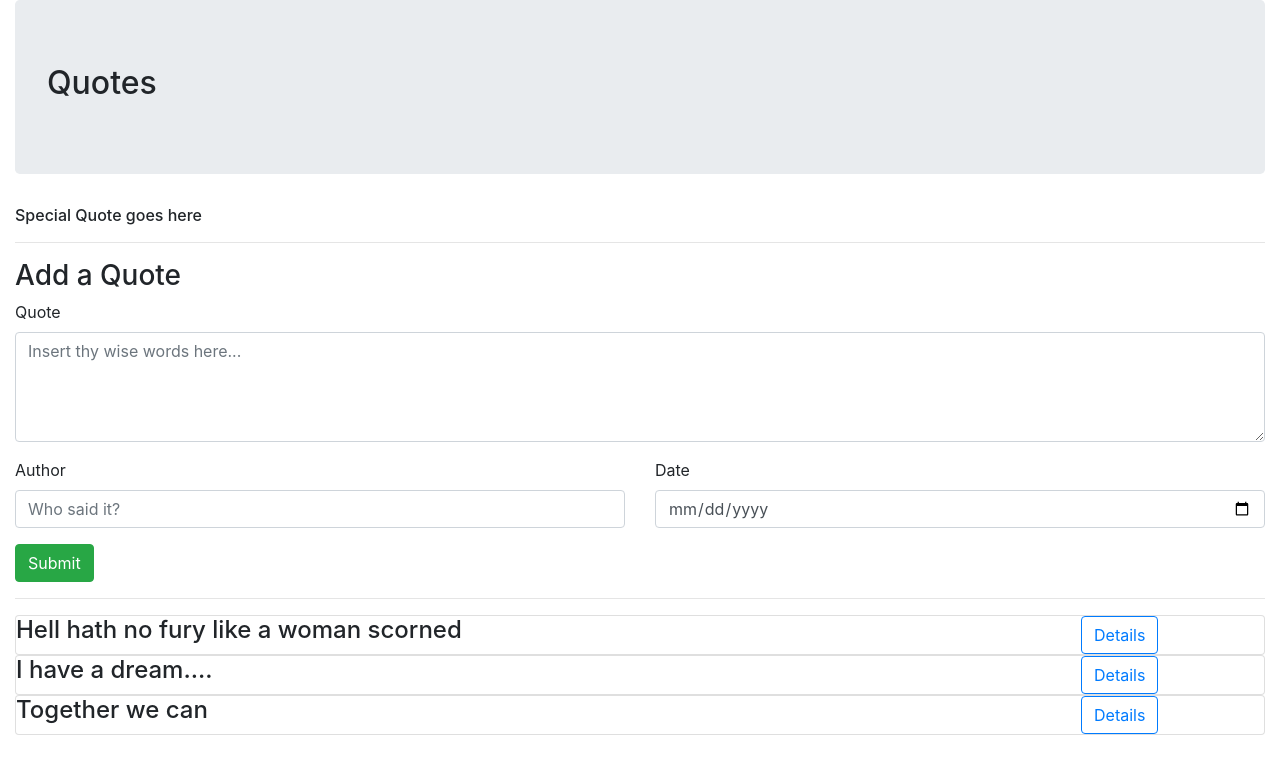
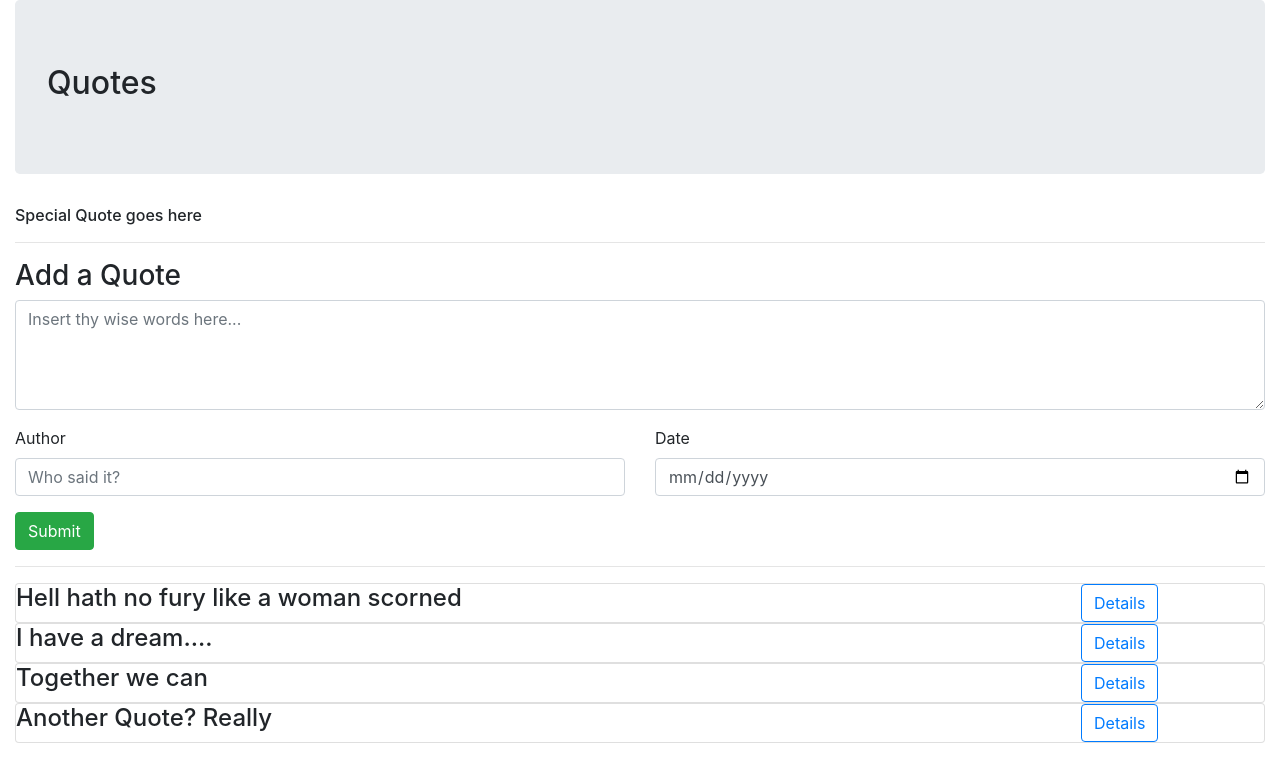
Before and after one commit to Nicholas-Muturi/mc21-quotes, an Angular app: page / in a window 1280 px wide. Shown: the top 782 px of the page. Built offline with nearby package versions, Linux system fonts and the light colour scheme.

Commit message:
Fixed form date picker, form works fully - validation left

```diff
--- a/src/app/date-passed.pipe.ts
+++ b/src/app/date-passed.pipe.ts
@@ -5,8 +5,7 @@ import { Pipe, PipeTransform } from '@angular/core';
 })
 export class DatePassedPipe implements PipeTransform {
 
-  transform(value: any, ...args: any[]): any {
-    return null;
+  transform(value: any): number {
+    return 0;
   }
-
 }
--- a/src/app/quote-details/quote-details.component.html
+++ b/src/app/quote-details/quote-details.component.html
@@ -3,7 +3,7 @@
     <p>By: {{quote.author}}</p>
   </div>
   <div class="col-md-5">
-    <small>Days passed: {{quote.daysPassed|date}}</small>
+    <small>Days passed: {{quote.creationDate|datePassed}}</small>
   </div>
 </div>
 
--- a/src/app/quote-form/quote-form.component.html
+++ b/src/app/quote-form/quote-form.component.html
@@ -1,8 +1,8 @@
+<div id="formDiv">
     <h3>Add a Quote</h3>
-<form #quoteForm='ngForm' (ngSubmit)='submitForm(quoteForm)'>
+    <form #quoteForm='ngForm' (ngSubmit)='submitForm()'>
         <div class="form-group">
-    <label for="quoteInput">Quote</label>
-    <textarea type="text" name="quote" id="quoteInput" rows="4" class="form-control" [(ngModel)]="newQuote.quote"
+            <textarea type="text" name="quote" id="quoteInput" rows="4" class="form-control" [(ngModel)]='newQuote.quote'
             #quote='ngModel' placeholder="Insert thy wise words here..." required></textarea>
         </div>
 
@@ -10,17 +10,16 @@
             <div class="col-md-6">
             <div class="form-group">
                 <label for="authorInput">Author</label>
-        <input type="text" id="authorInput" class="form-control" [(ngModel)]="newQuote.author" name="author"
+                <input type="text" id="authorInput" class="form-control" [(ngModel)]='newQuote.author' name="author"
                 #author='ngModel' placeholder="Who said it?" required>
             </div>
             </div>
             <div class="col-md-6">
             <label for="date">Date</label>
-        <input type="date" class="form-control" [(ngModel)]="newQuote.daysPassed" name="daysPassed" #daysPassed='ngModel' required>
+            <input type="date" class="form-control" [(ngModel)]='newQuote.creationDate' name="creationDate" #creationDate='ngModel'
+                required>
             </div>
         </div>
-
-
         <button type="submit" class="btn btn-success">Submit</button>
-
     </form>
+</div>
--- a/src/app/quote-form/quote-form.component.ts
+++ b/src/app/quote-form/quote-form.component.ts
@@ -1,6 +1,5 @@
 import { Component, OnInit, Output, EventEmitter } from '@angular/core';
 import { Quote } from '../quote';
-import { NgForm } from '@angular/forms';
 
 
 @Component({
@@ -17,9 +16,8 @@ export class QuoteFormComponent implements OnInit {
   newQuote = new Quote(0,"","",new Date(),0,0,0);
   @Output() quoteAdd = new EventEmitter<Quote>();
 
-  submitForm(form: NgForm){
+  submitForm(){
     this.quoteAdd.emit(this.newQuote);
-    form.reset();
     this.newQuote = new Quote(0,"","",new Date(),0,0,0);
   }
 
--- a/src/app/quote.ts
+++ b/src/app/quote.ts
@@ -1,10 +1,12 @@
 export class Quote {
     showDetails: boolean;
+    daysPassed: number;
+
     constructor(
         public id: number,
         public quote: string,
         public author: string,
-        public daysPassed: Date,
+        public creationDate: Date,
         public upvote: number,
         public downvote: number,
         public voteDifference: number
--- a/src/app/quote/quote.component.html
+++ b/src/app/quote/quote.component.html
@@ -6,9 +6,7 @@
     <h6>Special Quote goes here</h6>
   </div>
   <hr>
-  <div id="formDiv">
-    <quote-form (quoteAdd)="addQuote($event)"></quote-form>
-  </div>
+  <quote-form (quoteAdd)="addQuote($event)"></quote-form>
   <hr>
   <div id="detailsDiv" *ngFor='let quote of quotes; let i = index'>
     <div class="card">
@@ -20,13 +18,8 @@
           <button class="btn btn-outline-primary" (click)="toggleDetails(i)">Details</button>
         </div>
       </div>
-      <quote-details
-        *ngIf='quote.showDetails'
-        [quote]='quote'
-        (upVote)='upvoteQuote(i)'
-        (downVote)='downvoteQuote(i)'
-        (quoteDel)='deleteQuote(i)'
-      ></quote-details>
+      <quote-details *ngIf='quote.showDetails' [quote]='quote' (upVote)='upvoteQuote(i)' (downVote)='downvoteQuote(i)'
+        (quoteDel)='deleteQuote(i)'></quote-details>
     </div>
   </div>
 </div>
--- a/src/app/quote/quote.component.ts
+++ b/src/app/quote/quote.component.ts
@@ -13,9 +13,10 @@ export class QuoteComponent implements OnInit {
   }
 
   quotes: Quote[] = [
-    new Quote(0,"Hell hath no fury like a woman scorned","Whoever it was",new Date(2019,14,1),0,0,0),
-    new Quote(1,"I have a dream....","Martin Luther King Jnr",new Date(2019,18,5),0,0,0),
-    new Quote(2,"Together we can","Obama",new Date(2009,2,4),0,0,0)
+    new Quote(0,"Hell hath no fury like a woman scorned","Whoever it was",new Date(2019,8,11),0,0,0),
+    new Quote(1,"I have a dream....","Martin Luther King Jnr",new Date(2019,5,18),0,0,0),
+    new Quote(2,"Together we can","Obama",new Date(2009,4,20),0,0,0),
+    new Quote(3,"Another Quote? Really","werwerwer",new Date(2019,8,19),0,0,0)
   ];
 
   //Button Functions
@@ -23,12 +24,11 @@ export class QuoteComponent implements OnInit {
     this.quotes[index].showDetails = !this.quotes[index].showDetails
   }
 
-  addQuote(newQuote){
+  addQuote(quote){
     let quoteLength = this.quotes.length;
-    newQuote.id = quoteLength + 1;
-    newQuote.daysPassed = newQuote.daysPassed;
-    this.quotes.push(newQuote);
-    console.log(newQuote.daysPassed);
+    quote.id = quoteLength + 1;
+    quote.creationDate = new Date(quote.creationDate);
+    this.quotes.push(quote);
   }
 
   upvoteQuote(index: number){
```
Lines whose indentation alone changed are shown as unchanged.
